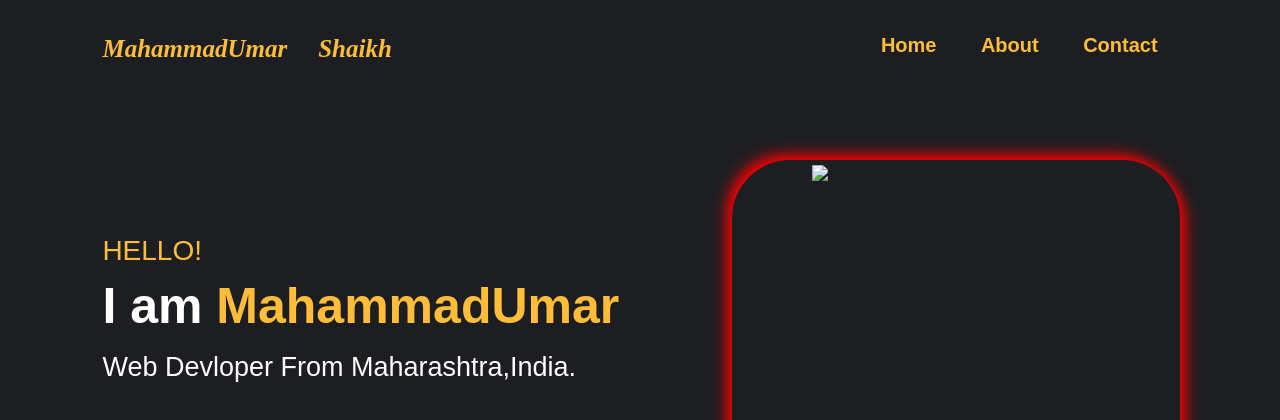
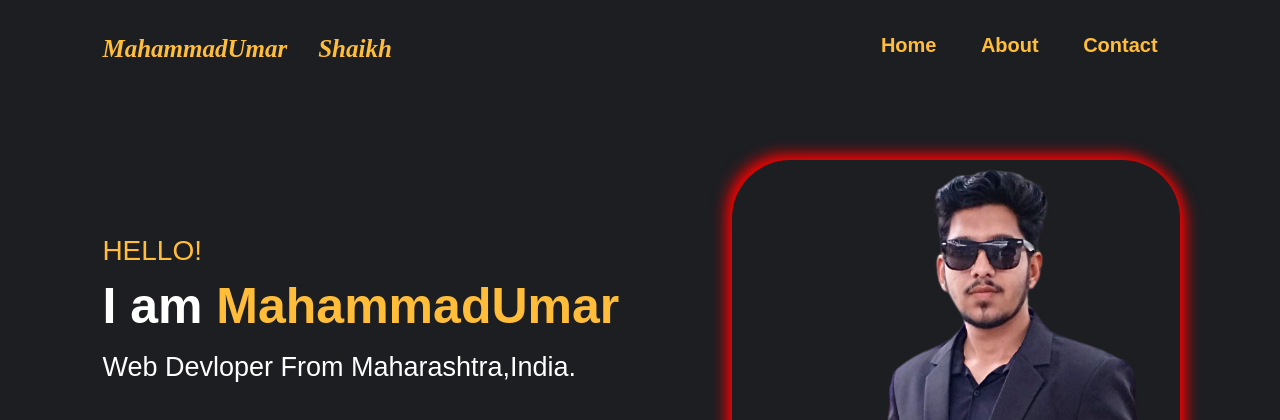
Before and after one commit to umarshaikh15/portfolio, a plain HTML site: page index.html in a window 1280 px wide. Shown: the top 420 px of the page. Drawn offline with nearby package versions, Linux system fonts and the light colour scheme; files whose address does not match are found by name.

Commit message:
Update index.html

```diff
--- a/index.html
+++ b/index.html
@@ -29,7 +29,7 @@
            <a href="https://www.linkedin.com/in/umar-shaikh-968b18228/" target="_blank" ><img src="/Images/5296501_linkedin_network_linkedin logo_icon.png"> </a>&nbsp; &nbsp; &nbsp;  <a href="https://github.com/umarshaikh15" target="_blank"><img src="/Images/3259374_github_media_social_icon.png"></a> &nbsp; &nbsp;  <a href="https://www.instagram.com/umarr__15/ " target="_blank"> <img src="/Images/5296765_camera_instagram_instagram logo_icon.png"></a>
         </div>
     <div class="img">
-        <img src="/Images/final.png" id="image">
+        <img src="final.png" id="image">
     </div>
  </div>
 </section>
```
